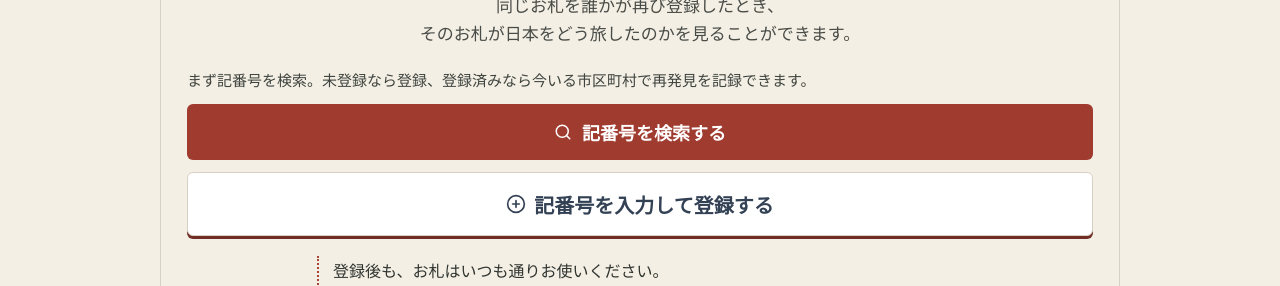
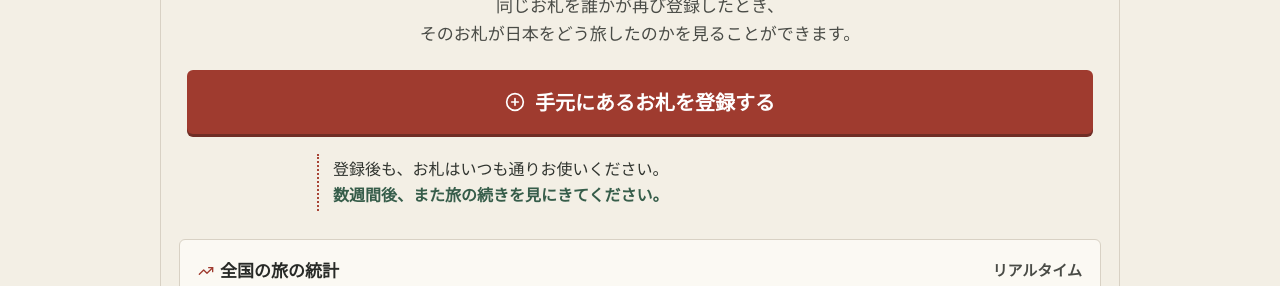
Before and after one commit to atsushiyago/osatsu-no-tabi, a React (Vite) app: page / in a window 1280 px wide. Shown: the part 299-585 px from the top of the page. Built offline with nearby package versions, Linux system fonts and the light colour scheme; no server answers; the database is empty.

Commit message:
fix: simplify home primary action

```diff
--- a/src/components/HomeView.tsx
+++ b/src/components/HomeView.tsx
@@ -1,7 +1,6 @@
 import { useEffect, useState } from 'react';
 import {
   Compass,
-  Search,
   PlusCircle,
   MapPin,
   TrendingUp,
@@ -27,7 +26,6 @@ interface HomeViewProps {
 
 export const HomeView = ({
   onNavigateRegister,
-  onNavigateSearch,
   onSelectBill,
   trackedBills,
   onNavigateTrackedBills,
@@ -117,27 +115,14 @@ export const HomeView = ({
           そのお札が日本をどう旅したのかを見ることができます。
         </p>
 
-        <p className="home-first-step-copy">
-          まず記番号を検索。未登録なら登録、登録済みなら今いる市区町村で再発見を記録できます。
-        </p>
-
         <div className="cta-group">
           <button
             className="btn-primary"
-            onClick={onNavigateSearch}
-            id="btn-search-top"
-          >
-            <Search size={18} />
-            <span>記番号を検索する</span>
-          </button>
-
-          <button
-            className="btn-secondary"
             onClick={() => onNavigateRegister()}
             id="btn-register-top"
           >
             <PlusCircle size={20} />
-            <span>記番号を入力して登録する</span>
+            <span>手元にあるお札を登録する</span>
           </button>
         </div>
       </section>
--- a/src/index.css
+++ b/src/index.css
@@ -367,13 +367,6 @@ body {
 }
 .home-return-note p { margin: 0; }
 .home-return-note-followup { color: #365d4a; font-weight: 750; }
-.home-first-step-copy {
-  margin: 0 0 12px;
-  color: #3e433d;
-  font-size: 15px;
-  line-height: 1.5;
-  text-align: left;
-}
 .registration-return-note {
   margin: 0 0 20px;
   padding: 14px 16px;
```
